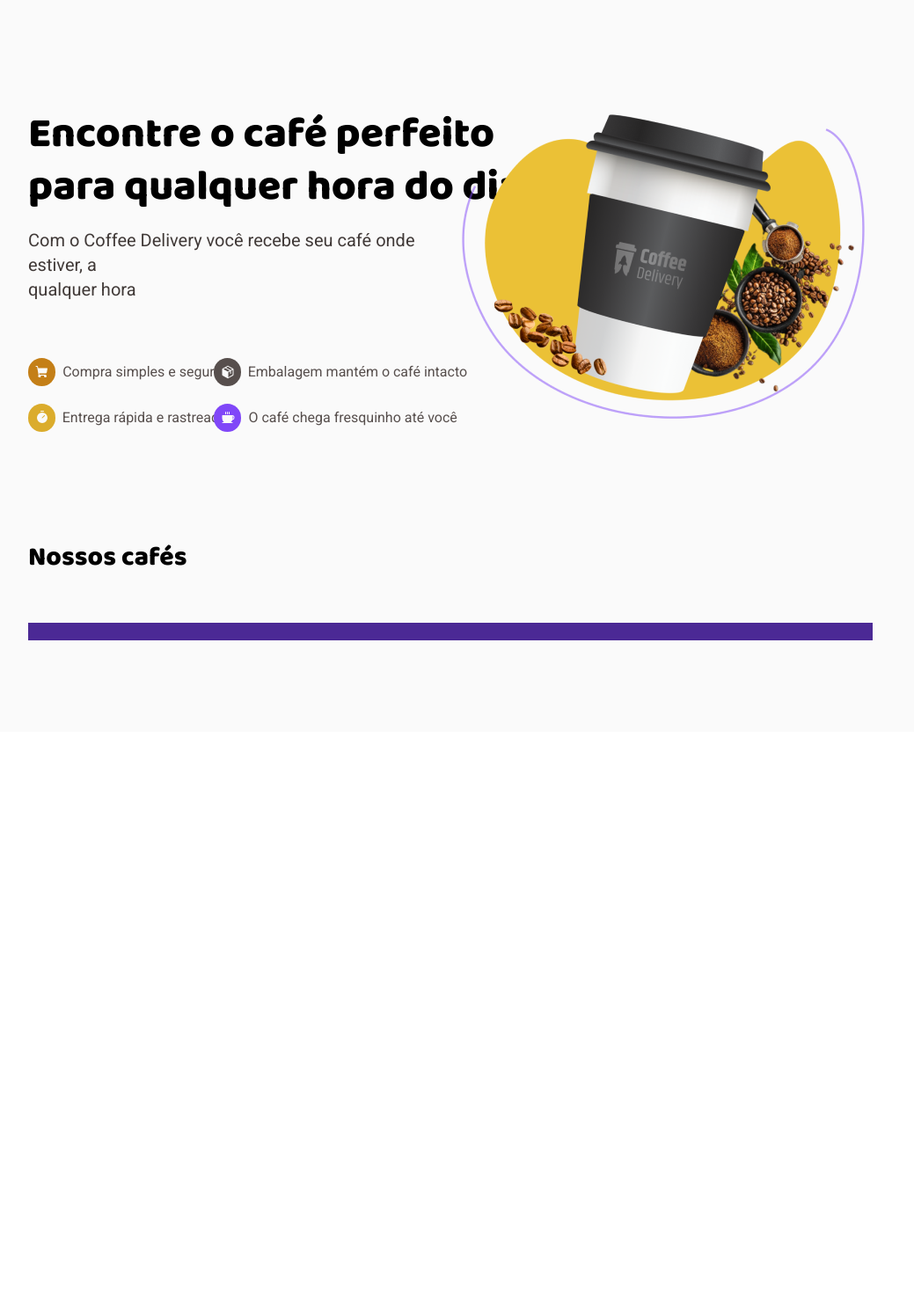
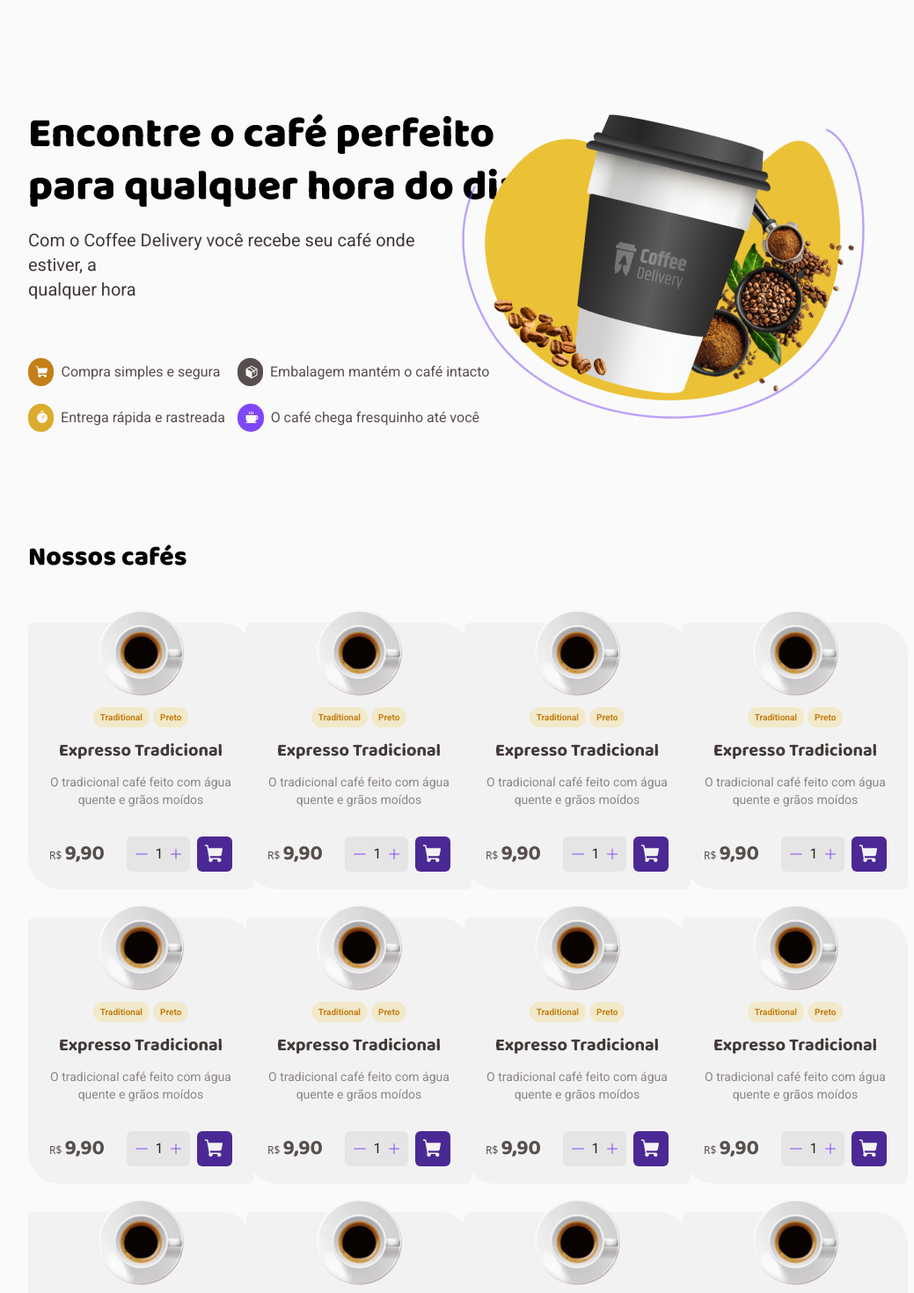
Before and after one commit to danilocucharro/challenge02-coffee-delivery, a React (Vite) app: page / in a window 1280 px wide. Shown: the part 80-1550 px from the top of the page at 88% size, without its empty margins (128-1167 px from the left). Before the commit the page ends 912 px from the top, so only its background shows below. Built offline with nearby package versions, Linux system fonts and the light colour scheme.

Commit message:
componente card dos cafes criado

```diff
--- a/src/components/Header.tsx
+++ b/src/components/Header.tsx
@@ -15,9 +15,9 @@ export function Header() {
             <span className="font-roboto">Porto Alegre, RS</span>
           </div>
 
-          <div className="p-2 bg-yellow-light rounded-md">
+          <button className="p-2 bg-yellow-light rounded-md">
             <ShoppingCart size={24} color="#C47F17" weight="fill" />
-          </div>
+          </button>
         </div>
       </div>
     </header>
--- /dev/null
+++ b/src/pages/Home/components/Banner.tsx
@@ -0,0 +1,63 @@
+import { Coffee, Package, ShoppingCart, Timer } from "phosphor-react";
+
+import banner from '../../../assets/banner.png'
+
+export function Banner() {
+  return(
+    <div className="flex mt-28 px-40 items-center justify-between w-full h-[544px]">
+      <div className="flex flex-col h-2/3 w-1/2 gap-4">
+        <div>
+          <h1 className="text-5xl text-nowrap font-baloo2 font-extrabold leading-tight">Encontre o café perfeito <br />para qualquer hora do dia</h1>
+        </div>
+
+        <p className="font-roboto text-xl text-base-subtitle">Com o Coffee Delivery você recebe seu café onde estiver, a <br />qualquer hora</p>
+
+        <div className="flex gap-12 mt-12">
+          <div className="flex flex-col gap-5">
+            <div className="flex items-center gap-2">
+              <div className="p-2 bg-yellow-dark rounded-full">
+                <span>
+                  <ShoppingCart weight="fill" color="#FAFAFA"/>
+                </span>
+              </div>
+              <span className="font-roboto text-nowrap text-base-text">Compra simples e segura</span>
+            </div>
+
+            <div className="flex items-center gap-2">
+              <div className="p-2 bg-yellow rounded-full">
+                <span>
+                  <Timer weight="fill" color="#FAFAFA"/>
+                </span>
+              </div>
+              <span className="font-roboto text-nowrap text-base-text">Entrega rápida e rastreada</span>
+            </div>
+          </div>
+
+          <div className="flex gap-5 flex-col">
+            <div className="flex items-center gap-2">
+              <div className="p-2 bg-base-text rounded-full">
+                <span>
+                  <Package weight="fill" color="#FAFAFA"/>
+                </span>
+              </div>
+              <span className="font-roboto text-nowrap text-base text-base-text">Embalagem mantém o café intacto</span>
+            </div>
+
+            <div className="flex items-center gap-2">
+              <div className="p-2 bg-purple rounded-full">
+                <span>
+                  <Coffee weight="fill" color="#FAFAFA"/>
+                </span>
+              </div>
+              <span className="font-roboto text-nowrap text-base-text">O café chega fresquinho até você</span>
+            </div>
+          </div>
+        </div>
+      </div>
+
+      <div>
+        <img src={banner} alt="banner coffee delivery" />
+      </div>
+    </div>
+  )
+}
--- /dev/null
+++ b/src/pages/Home/components/CoffeeCard.tsx
@@ -0,0 +1,44 @@
+import traditional from "../../../assets/traditional.png";
+import { Minus, Plus, ShoppingCart } from "phosphor-react";
+
+export function CoffeeCard() {
+  return(
+    <div className="flex flex-col items-center w-64 h-auto bg-base-card rounded-tl-md rounded-tr-[36px] rounded-br-md rounded-bl-[36px]">
+      <img src={traditional} alt="coffe image" className="mt-[-1rem]"/>
+
+      <div className="flex text-yellow-dark gap-1 mt-3">
+        <span className="bg-yellow-light text-[10px] font-bold font-roboto rounded-full px-2 py-1">Traditional</span>
+        <span className="bg-yellow-light text-[10px] font-bold font-roboto rounded-full px-2 py-1">Preto</span>
+      </div>
+
+      <div className="flex flex-col mt-3 gap-3 px-6 items-center">
+        <h3 className="text-xl font-baloo2 font-bold text-base-subtitle">Expresso Tradicional</h3>
+        <p className="text-sm font-roboto text-center text-base-label">O tradicional café feito com água quente e grãos moídos</p>
+      </div>
+
+      <div className="flex mt-8 mb-5 w-full px-6 justify-between">
+        <div className="flex h-10 justify-center text-base-text text-xs items-center">
+            <div>
+              R$ <span className="text-2xl text-base-text font-baloo2 font-bold">9,90</span>
+            </div>
+        </div>
+
+        <div className="flex h-10 gap-2">
+          <div className="flex bg-base-button w-[72px] p-2 justify-between items-center rounded-md">
+            <button className="text-purple text-lg font-roboto">
+              <Minus />
+            </button>
+              <span className="text-base-title font-roboto text-base">1</span>
+            <button className="text-purple">
+              <Plus />
+            </button>
+          </div>
+
+          <button className="h-full w-10 flex justify-center items-center bg-purple-dark rounded-md hover:bg-purple">
+            <ShoppingCart size={24} weight="fill" color="#F3F2F2" />
+          </button>
+        </div>
+      </div>
+    </div>
+  )
+}
--- a/src/pages/Home/index.tsx
+++ b/src/pages/Home/index.tsx
@@ -1,78 +1,32 @@
 import { Header } from "../../components/Header";
-
-import banner from '../../assets/banner.png'
-import { Coffee, Package, ShoppingCart, Timer } from "phosphor-react";
+import { Banner } from "./components/Banner";
+import { CoffeeCard } from "./components/CoffeeCard";
 
 export function Home() {
   return(
-    <>
+    <div className="bg-background">
       <Header />
+      <Banner />
 
-      <main className="px-40 mt-28 h-lvh bg-background">
-        <div className="flex items-center justify-between w-full h-[544px]">
-          <div className="flex flex-col h-2/3 w-1/2 gap-4">
-            <div>
-              <h1 className="text-5xl text-nowrap font-baloo2 font-extrabold leading-tight">Encontre o café perfeito <br />para qualquer hora do dia</h1>
-            </div>
-
-            <p className="font-roboto text-xl text-base-subtitle">Com o Coffee Delivery você recebe seu café onde estiver, a <br />qualquer hora</p>
-
-            <div className="flex justify-between mt-12">
-              <div className="flex flex-col gap-5">
-                <div className="flex items-center gap-2">
-                  <div className="p-2 bg-yellow-dark rounded-full">
-                    <span>
-                      <ShoppingCart weight="fill" color="#FAFAFA"/>
-                    </span>
-                  </div>
-                  <span className="font-roboto text-nowrap text-base-text">Compra simples e segura</span>
-                </div>
-
-                <div className="flex items-center gap-2">
-                  <div className="p-2 bg-yellow rounded-full">
-                    <span>
-                      <Timer weight="fill" color="#FAFAFA"/>
-                    </span>
-                  </div>
-                  <span className="font-roboto text-nowrap text-base-text">Entrega rápida e rastreada</span>
-                </div>
-              </div>
-
-              <div className="flex gap-5 flex-col">
-                <div className="flex items-center gap-2">
-                  <div className="p-2 bg-base-text rounded-full">
-                    <span>
-                      <Package weight="fill" color="#FAFAFA"/>
-                    </span>
-                  </div>
-                  <span className="font-roboto text-nowrap text-base text-base-text">Embalagem mantém o café intacto</span>
-                </div>
-
-                <div className="flex items-center gap-2">
-                  <div className="p-2 bg-purple rounded-full">
-                    <span>
-                      <Coffee weight="fill" color="#FAFAFA"/>
-                    </span>
-                  </div>
-                  <span className="font-roboto text-nowrap text-base-text">O café chega fresquinho até você</span>
-                </div>
-              </div>
-            </div>
-          </div>
-
-          <div>
-            <img src={banner} alt="banner coffee delivery" />
-          </div>
+      <div className="mt-10 px-40 bg-background">
+      <h2 className="font-extrabold text-3xl font-baloo2 mb-14">Nossos cafés</h2>
+        <div className="grid grid-cols-4 w-full h-auto gap-8">
+          <CoffeeCard />
+          <CoffeeCard />
+          <CoffeeCard />
+          <CoffeeCard />
+          <CoffeeCard />
+          <CoffeeCard />
+          <CoffeeCard />
+          <CoffeeCard />
+          <CoffeeCard />
+          <CoffeeCard />
+          <CoffeeCard />
+          <CoffeeCard />
+          <CoffeeCard />
+          <CoffeeCard />
         </div>
-
-        <div className="mt-10 bg-background">
-          <h2 className="font-extrabold text-3xl font-baloo2 mb-14">Nossos cafés</h2>
-
-          <div className="grid grid-cols-4 bg-purple-dark w-full h-5">
-
-          </div>
-        </div>
-      </main>
-    </>
+      </div>
+    </div>
   )
 }
```
